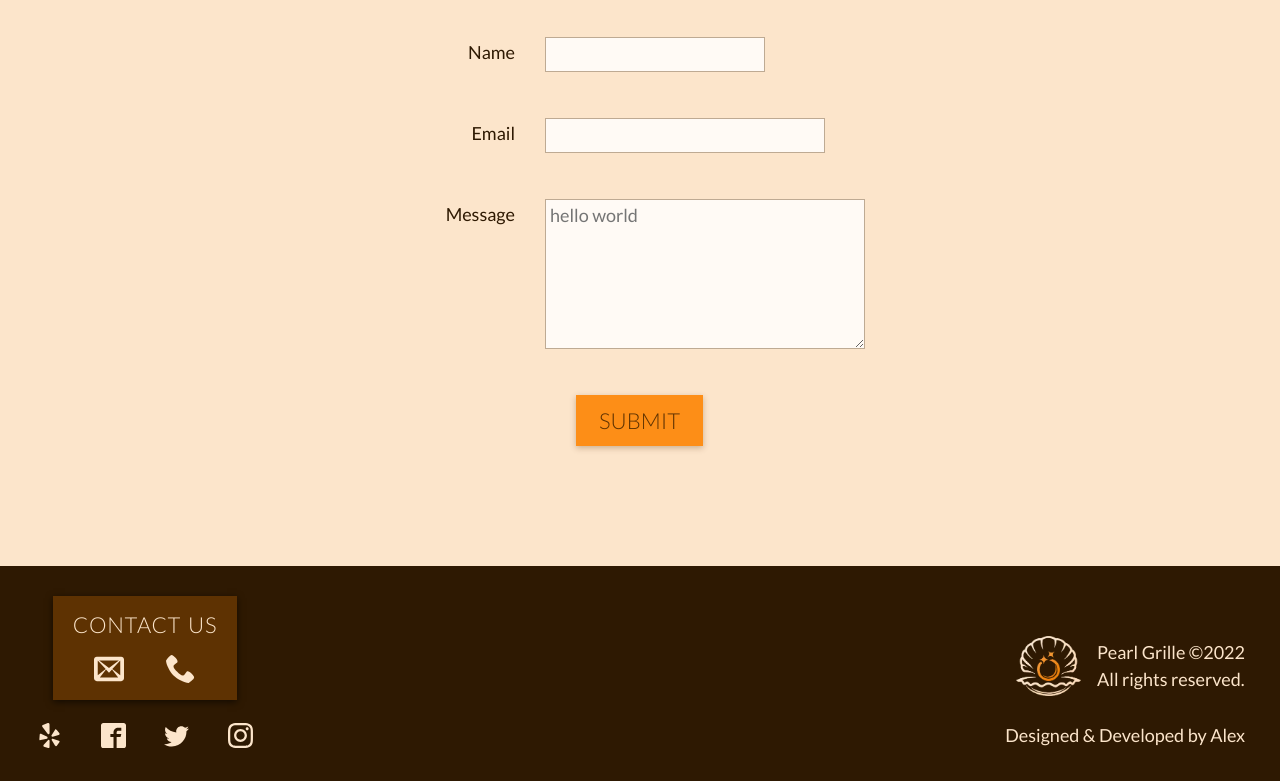
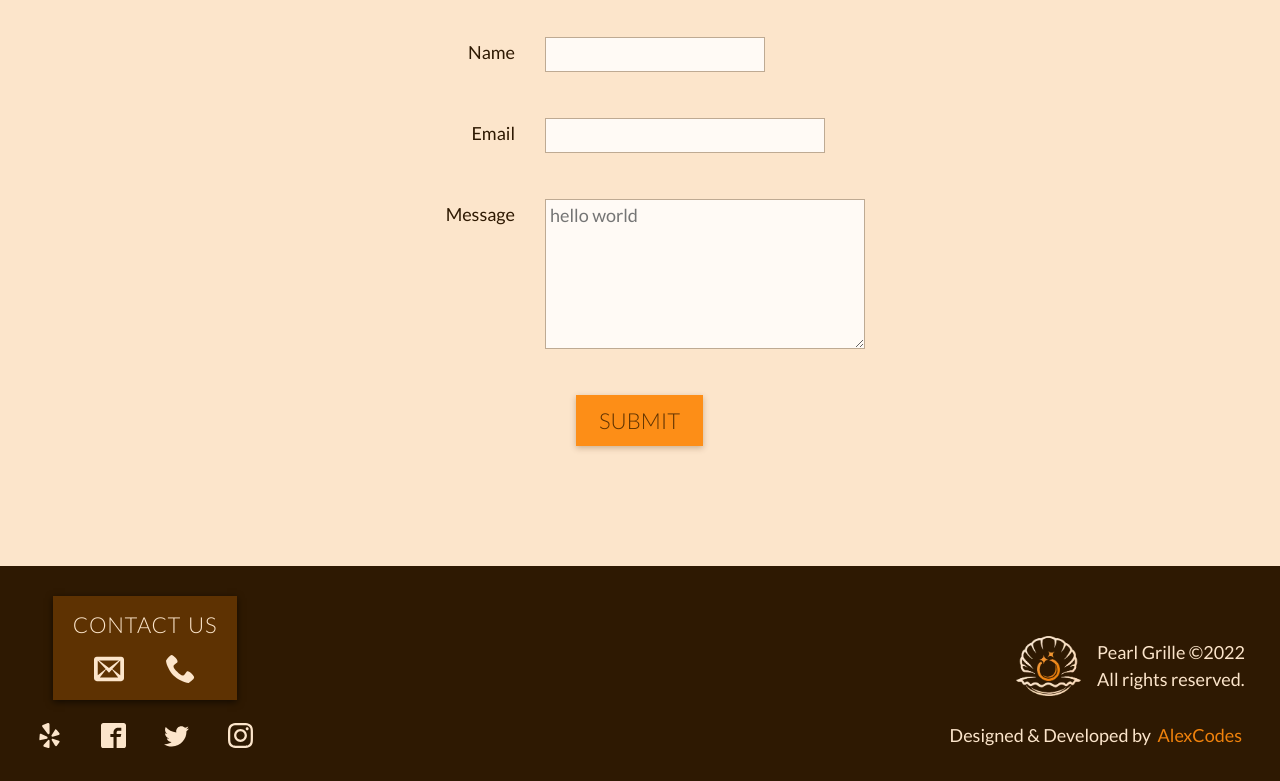
Before and after one commit to Uvacoder/simple-bus-restaurant, a website: page index.html in a window 1280 px wide. Shown: the part 3665-4446 px from the top of the page. Drawn offline with Linux system fonts and the light colour scheme.

Commit message:
added & styled AC link

```diff
--- a/css/style.css
+++ b/css/style.css
@@ -1222,17 +1222,37 @@ body {
   fill: #f18e24;
 }
 
+.ac-link {
+  text-decoration: none;
+  color: var(--color-orange);
+  padding: 2px 3px;
+
+  transition: all 0.2s;
+}
+
+.ac-link:hover {
+  color: var(--color-darklight);
+}
+
 .footer__link {
   padding: 2px;
   line-height: 0.8;
 }
+
+.ac-link:focus,
 .footer__link:focus {
   outline: var(--color-light) dotted 1px;
+}
+
+.footer__link:focus {
   background-color: var(--color-brown);
 }
+
 .footer__link--light:focus {
   background-color: var(--color-black);
 }
+
+.ac-link:focus-visible,
 .footer__link:focus-visible {
   outline: var(--color-light) dashed 2px;
 }
--- a/index.html
+++ b/index.html
@@ -889,7 +889,10 @@
           reserved.
         </p>
       </div>
-      <p class="footer__copy">Designed &amp; Developed by Alex</p>
+      <p class="footer__copy">
+        Designed &amp; Developed by
+        <a href="https://www.alexanson.com" class="ac-link">AlexCodes</a>
+      </p>
     </footer>
   </body>
 </html>
```
